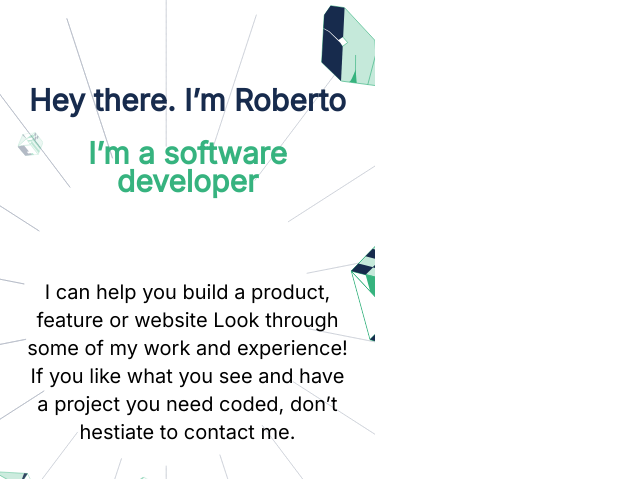
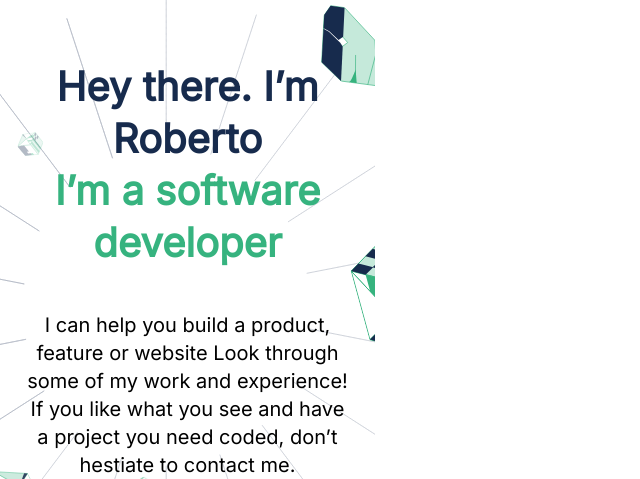
Before and after one commit to rbanos-mv/js-portfolio, a website: page index.html in a window 1280 px wide. Shown: the part 95-574 px from the top of the page, without its empty margins (0-640 px from the left). Drawn offline with Linux system fonts and the light colour scheme.

Commit message:
Add h1, h2 and remove .h2 styles

```diff
--- a/css/styles.css
+++ b/css/styles.css
@@ -23,11 +23,20 @@ body {
   color: #28352f;
 }
 
-.h2 {
+h1 {
   font-weight: 700;
   font-size: 40px;
   line-height: 52px;
   text-align: center;
+  margin: 0;
+}
+
+h2 {
+  font-weight: 700;
+  font-size: 40px;
+  line-height: 52px;
+  text-align: center;
+  margin: 0;
 }
 
 .regular {
```
